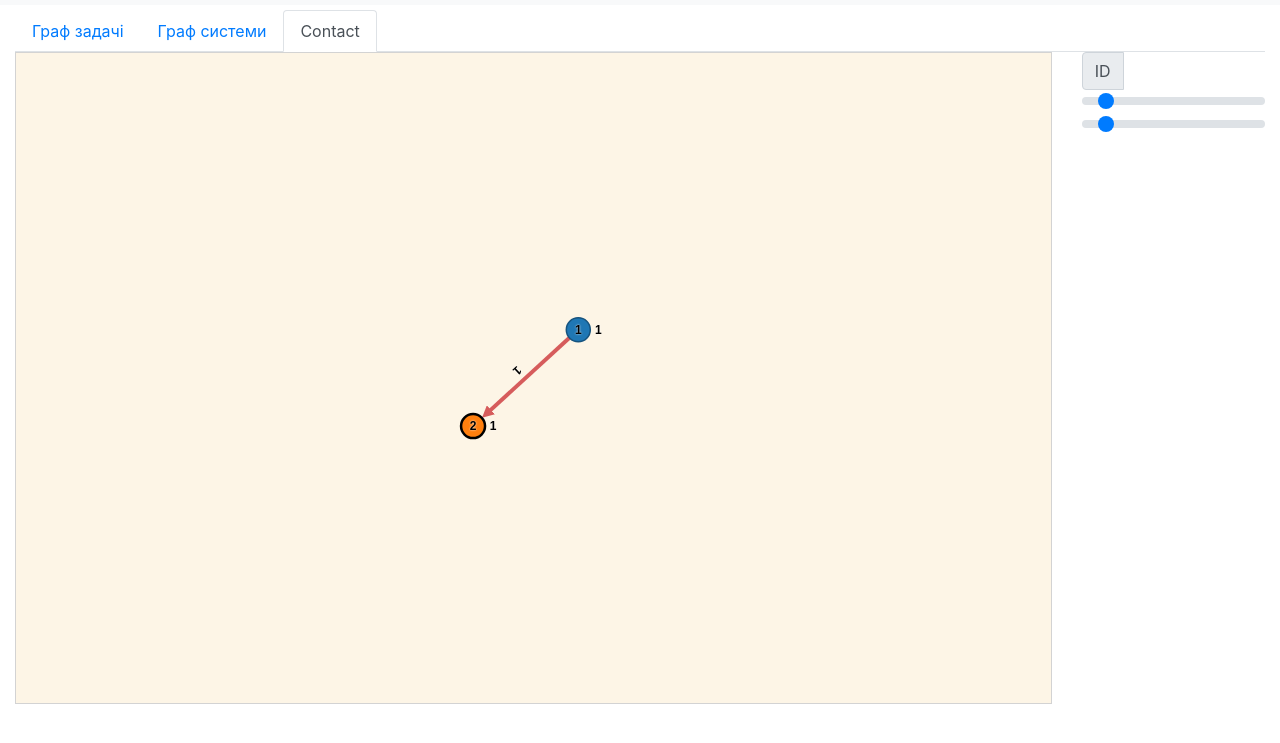
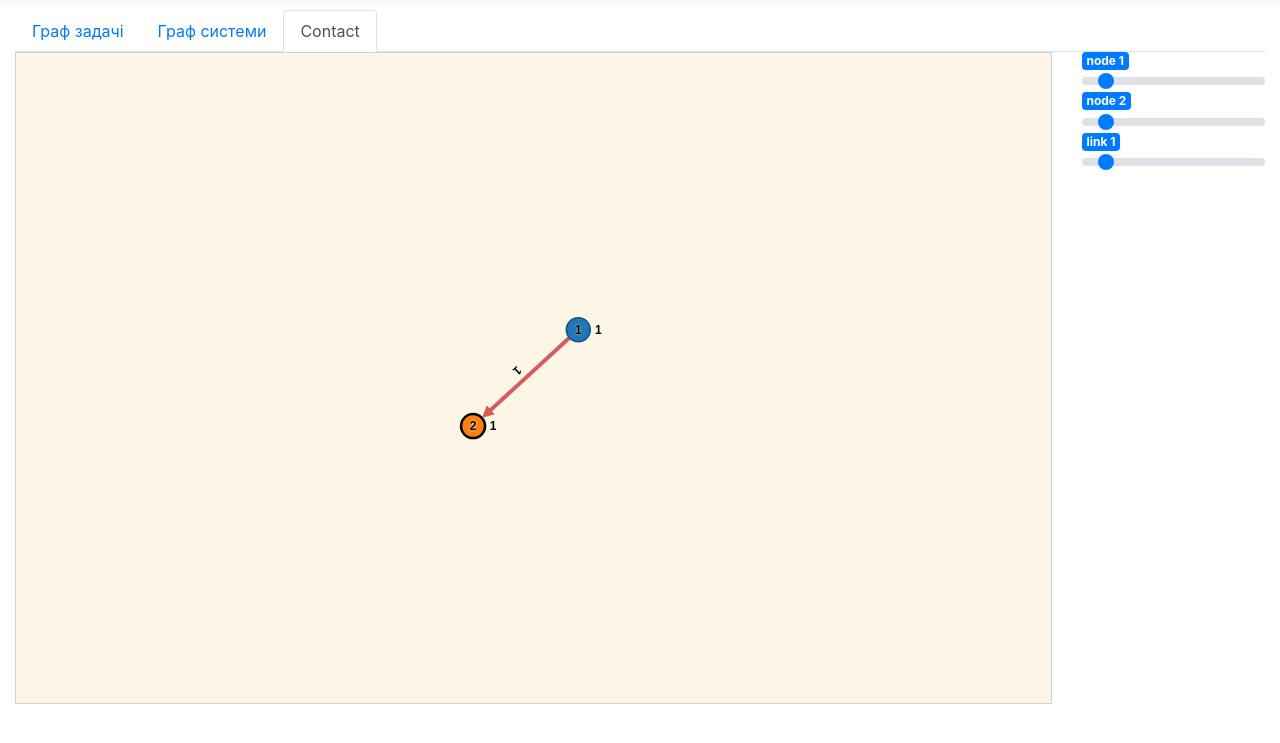
Before and after one commit to Drastic/pskz, a plain HTML site: page index.html in a window 1280 px wide. Shown: the part 51-794 px from the top of the page. Drawn offline with Linux system fonts and the light colour scheme.

Commit message:
Add files via upload

```diff
--- a/index.html
+++ b/index.html
@@ -85,9 +85,6 @@
         <div class="col-sm-2">
           <div>
             <div class="input-group mb-3" id="setsArea">
-							<div class="input-group-prepend">
-								<span class="input-group-text" id="node-label1">ID</span>
-							</div>
               <input type="text" class="form-control" placeholder="1" aria-label="weight" aria-describedby="node-label1">
             </div>
           </div>
--- a/script.js
+++ b/script.js
@@ -384,10 +384,13 @@ function keyup() {
 }
 
 function settings() {
-  d3.select('#setsArea').selectAll('input').remove();
+  let sets = d3.select('#setsArea');
+  sets.html('');
   for (let n in nodes) {
-    d3.select('#setsArea')
-      .append('input')
+    sets.append('span')
+      .attr('class', 'badge badge-primary')
+      .text('node ' + nodes[n].id);
+    sets.append('input')
       .attr('class', 'custom-range slider' + nodes[n].id)
       .attr('type', 'range')
       .attr('min', '0')
@@ -396,6 +399,21 @@ function settings() {
       .on('input', function input() {
         nodes[n].weight = this.value;
         svg.selectAll('text.node-weight').text(function(d) { return d.weight });
+      });
+  }
+  for (let l in links) {
+    sets.append('span')
+      .attr('class', 'badge badge-primary')
+      .text('link ' + links[l].id);
+    sets.append('input')
+      .attr('class', 'custom-range slider' + links[l].id)
+      .attr('type', 'range')
+      .attr('min', '0')
+      .attr('max', '10')
+      .property('value', links[l].weight)
+      .on('input', function input() {
+        links[l].weight = this.value;
+        svg.selectAll('text.link-weight').selectAll('textPath').text((d) =>  d.weight );
       });
   }
 }
```
Lines whose indentation alone changed are shown as unchanged.
